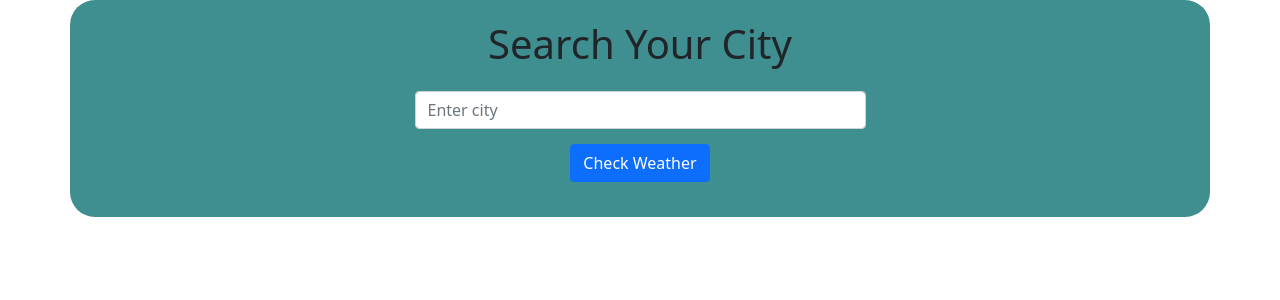
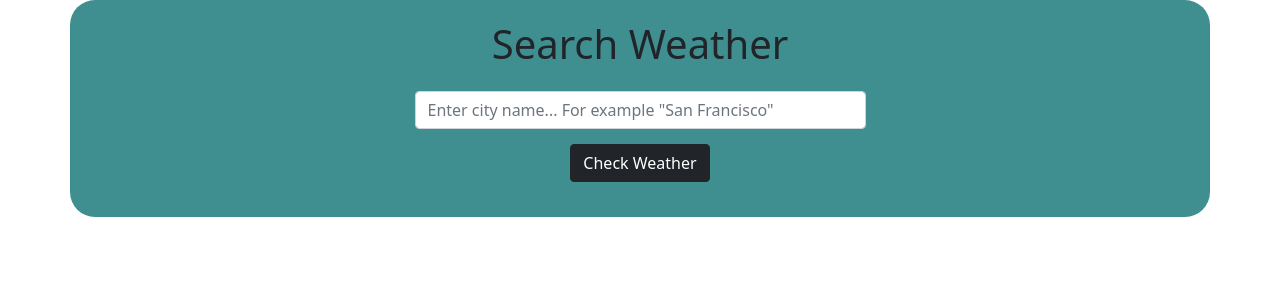
Before and after one commit to CrankyHippo/weather-app, a React (Create React App) app: page / in a window 1280 px wide. Shown: the top 300 px of the page. Built offline with nearby package versions, Linux system fonts and the light colour scheme.

Commit message:
Minor display changes

```diff
--- a/src/components/CitySelector.js
+++ b/src/components/CitySelector.js
@@ -1,6 +1,5 @@
 import React, {useState} from 'react';
 import {Row, Col, FormControl, Button} from 'react-bootstrap';
-
 
 const CitySelector = ({onSearch}) => {
     const [city, setCity] = useState('');
@@ -9,14 +8,14 @@ const CitySelector = ({onSearch}) => {
       <>
         <Row>
           <Col>
-            <h1>Search Your City</h1>
+            <h1>Search Weather</h1>
           </Col>
         </Row>
 
         <Row>
           <Col xl={5}>
             <FormControl
-              placeholder="Enter city"
+              placeholder="Enter city name... For example &quot;San Francisco&quot;"
               onChange={(event) => setCity(event.target.value)}
               value={city}
             />
@@ -25,7 +24,7 @@ const CitySelector = ({onSearch}) => {
 
         <Row>
           <Col>
-            <Button className="button" onClick={() => onSearch(city)}>Check Weather</Button>
+            <Button className="btn btn-dark" onClick={() => onSearch(city)}>Check Weather</Button>
           </Col>
         </Row>
       </>
```
